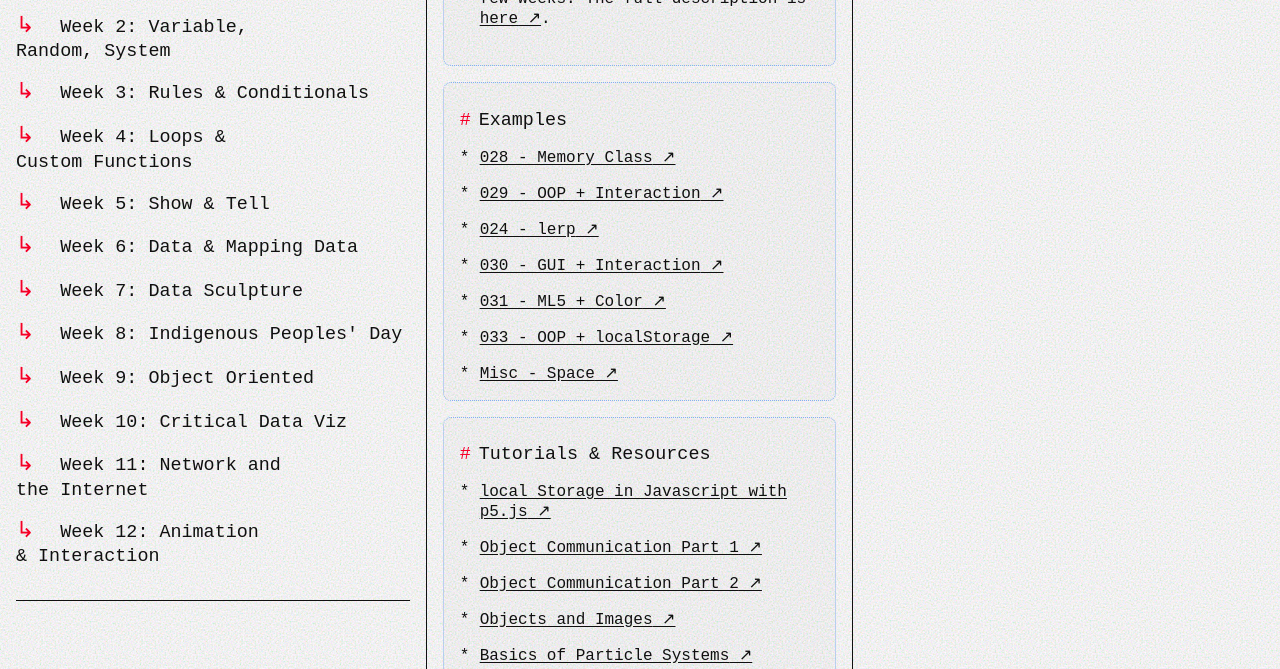
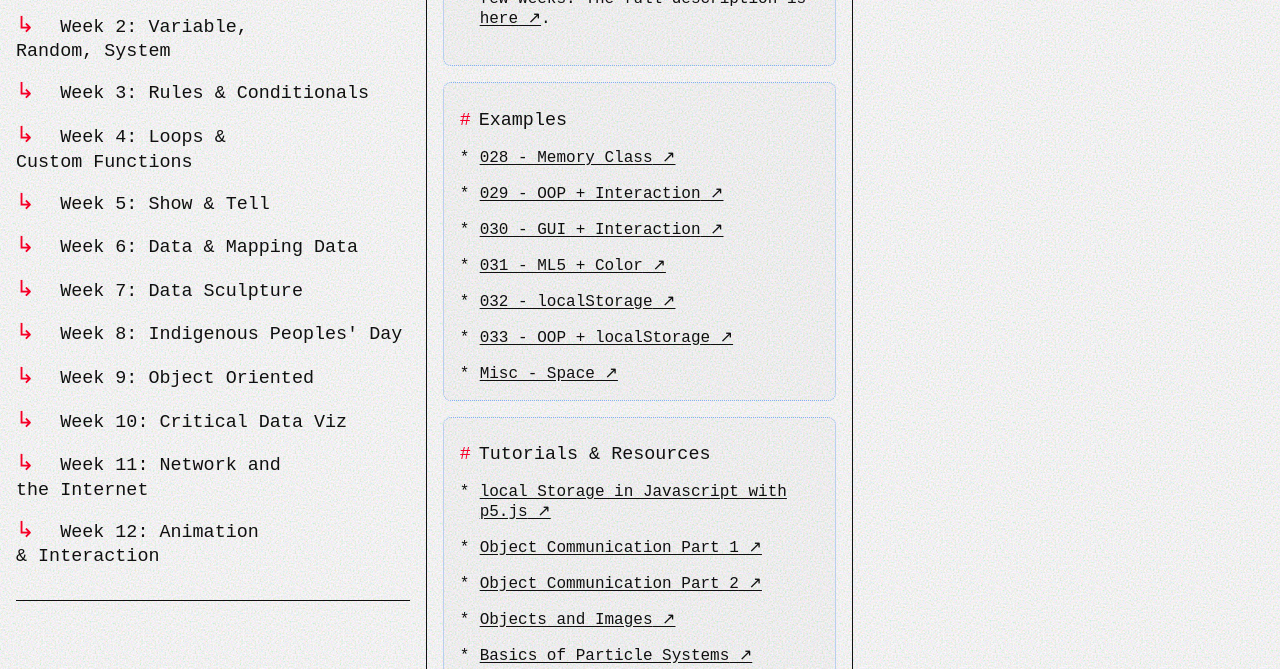
Before and after one commit to munusshih/tech-a-2025, an Astro site: page /week-13 in a window 1280 px wide. Shown: the part 958-1627 px from the top of the page. Built offline with nearby package versions, Linux system fonts and the light colour scheme; Astro itself is replaced by a stand-in of ours; some packages are replaced by stand-ins of ours; a web font is replaced by a local one.

Commit message:
Update week-13.md

```diff
--- a/src/content/weeks/week-13.md
+++ b/src/content/weeks/week-13.md
@@ -35,9 +35,9 @@ Now that you have your initial system capturing participation, the next step is
 
 - [028 - Memory Class](https://editor.p5js.org/munusshih/sketches/7RrHJRuRe)
 - [029 - OOP + Interaction](https://editor.p5js.org/munusshih/sketches/5cXGUxDtU)
-- [024 - lerp](https://editor.p5js.org/munusshih/sketches/qTL1TdbgL)
 - [030 - GUI + Interaction](https://editor.p5js.org/munusshih/sketches/atJRU43_K)
 - [031 - ML5 + Color](https://editor.p5js.org/munusshih/sketches/3n87qYxB0)
+- [032 - localStorage](https://editor.p5js.org/munusshih/sketches/8y0rloDGE)
 - [033 - OOP + localStorage](https://editor.p5js.org/munusshih/sketches/mvaYSlUNV)
 - [Misc - Space](https://editor.p5js.org/munusshih/sketches/gZCIdTWnn)
 
```
